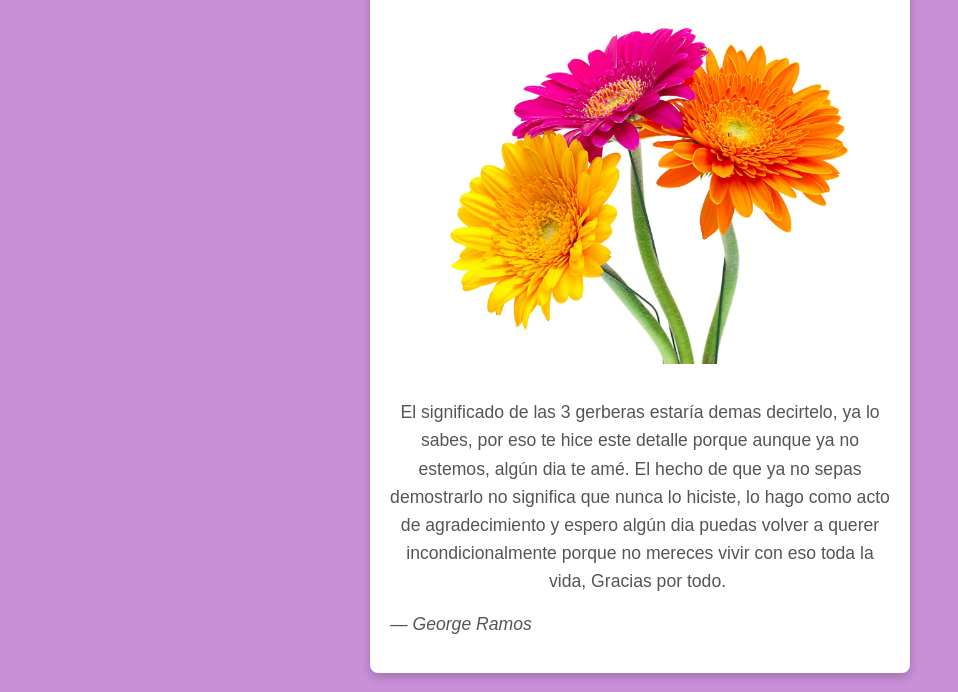
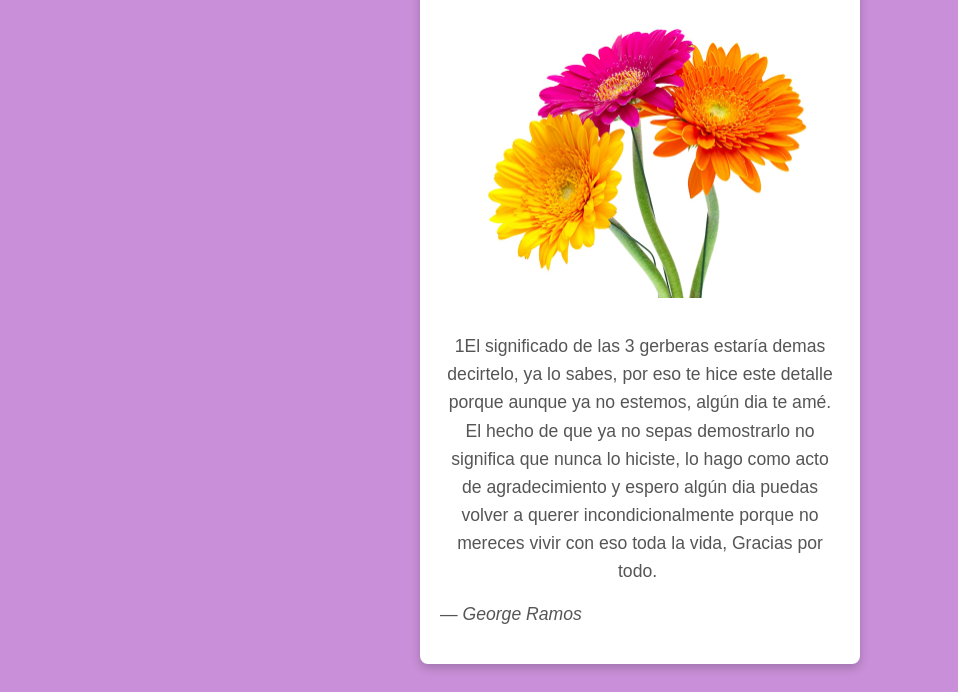
Before and after one commit to Georgitoxd/web, a plain HTML site: page paginasecundaria.html in a window 1280 px wide. Shown: the part 108-800 px from the top of the page, without its empty margins (0-958 px from the left). Drawn offline with Linux system fonts and the light colour scheme.

Commit message:
Update paginasecundaria.html

```diff
--- a/paginasecundaria.html
+++ b/paginasecundaria.html
@@ -22,7 +22,7 @@
             box-shadow: 0 4px 10px rgba(0, 0, 0, 0.2);
             text-align: center;
             width: 90%;
-            max-width: 500px; /* Ancho máximo del cuadro */
+            max-width: 400px; /* Ancho máximo del cuadro */
             margin-bottom: 20px; /* Espacio debajo de la carta */
         }
         h1 {
@@ -79,7 +79,7 @@
         <h1>Tus merecidas 3 Gerberas</h1>
         <img src="gerberas.jpeg" alt="Imagen de ejemplo"> <!-- Reemplaza con la URL de tu imagen -->
         <p>
-           El significado de las 3 gerberas estaría demas decirtelo, ya lo sabes, por eso te hice este detalle porque aunque ya no estemos, algún dia te amé. El hecho de que ya no sepas demostrarlo no significa que nunca lo hiciste, lo hago como acto de agradecimiento y espero algún dia puedas volver a querer incondicionalmente porque no mereces vivir con eso toda la vida, Gracias por todo.
+           1El significado de las 3 gerberas estaría demas decirtelo, ya lo sabes, por eso te hice este detalle porque aunque ya no estemos, algún dia te amé. El hecho de que ya no sepas demostrarlo no significa que nunca lo hiciste, lo hago como acto de agradecimiento y espero algún dia puedas volver a querer incondicionalmente porque no mereces vivir con eso toda la vida, Gracias por todo.
         </p>
         <div class="author">
             <p>— George Ramos</p>
```
